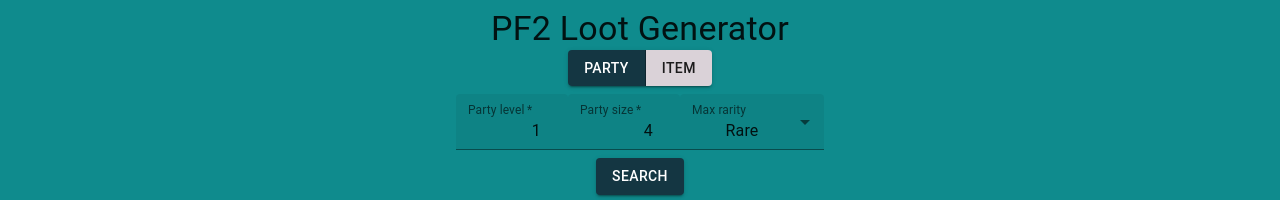
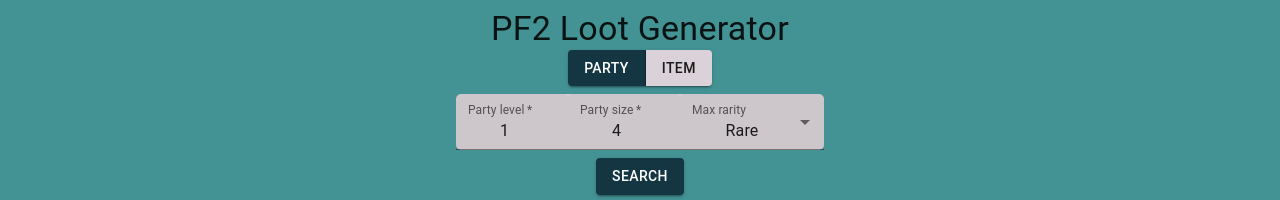
Before and after one commit to wolframowy/pf2lootgen, a React (Create React App) app in the folder front/: page / in a window 1280 px wide. Shown: the top 200 px of the page. Built offline with nearby package versions, Linux system fonts and the light colour scheme; no server answers.

Commit message:
change some themes and colors. make background less saturated

```diff
--- a/front/src/Components/CustomTextField.js
+++ b/front/src/Components/CustomTextField.js
@@ -1,7 +1,13 @@
-import {TextField, styled} from '@mui/material';
+import {TextField, styled, FormControl} from '@mui/material';
 
 const CustomTextField = styled(TextField)(({theme}) => ({
-  background: theme.palette.secondary.light,
+  background: theme.palette.secondary.main,
 }));
 
+const CustomFormControl = styled(FormControl)(({theme}) => ({
+  background: theme.palette.secondary.main,
+}));
+
+export {CustomTextField, CustomFormControl};
+
 export default CustomTextField;
--- a/front/src/LootGen/Filter/FilterItem.js
+++ b/front/src/LootGen/Filter/FilterItem.js
@@ -1,8 +1,10 @@
 import './../LootGen.scss';
 import React from 'react';
 import PropTypes from 'prop-types';
-import {TextField, Select, MenuItem,
-  FormControl, InputLabel} from '@mui/material';
+import {Select, MenuItem,
+  InputLabel} from '@mui/material';
+import {CustomTextField,
+  CustomFormControl} from '../../Components/CustomTextField';
 
 /**
  * FilterItem component containing filters for item search
@@ -23,8 +25,7 @@ function FilterItem(props) {
 
   return (
     <>
-      <TextField
-        color="secondary"
+      <CustomTextField
         variant="filled"
         className='text_field'
         id='item_lvl'
@@ -35,9 +36,11 @@ function FilterItem(props) {
         onFocus={(event) => {
           event.target.select();
         }}
-        inputProps={{style: {textAlign: 'end'}}}/>
-      <TextField
-        color="secondary"
+        sx={{
+          borderRadius: '5px 0 0 5px',
+        }}
+        inputProps={{style: {textAlign: 'center'}}}/>
+      <CustomTextField
         variant="filled"
         className='text_field'
         id='item_count'
@@ -48,8 +51,8 @@ function FilterItem(props) {
         onFocus={(event) => {
           event.target.select();
         }}
-        inputProps={{style: {textAlign: 'end'}}}/>
-      <FormControl variant="filled">
+        inputProps={{style: {textAlign: 'center'}}}/>
+      <CustomFormControl variant="filled">
         <InputLabel id='rarity_label'>Rarity</InputLabel>
         <Select color="secondary" className='select' id="rarity"
           labelId='rarity_label' label="Rarity"
@@ -58,8 +61,12 @@ function FilterItem(props) {
           <MenuItem value='u'>Uncommon</MenuItem>
           <MenuItem value='r'>Rare</MenuItem>
         </Select>
-      </FormControl>
-      <FormControl variant="filled">
+      </CustomFormControl>
+      <CustomFormControl
+        variant="filled"
+        sx={{
+          'borderRadius': '0 5px 5px 0',
+        }}>
         <InputLabel id='rarity_label'>Type</InputLabel>
         <Select color="secondary" className='select' id="type"
           labelId='rarity_label' label="Type"
@@ -67,7 +74,7 @@ function FilterItem(props) {
           <MenuItem value='p'>Permanent</MenuItem>
           <MenuItem value='c'>Consumable</MenuItem>
         </Select>
-      </FormControl>
+      </CustomFormControl>
     </>
   );
 };
--- a/front/src/LootGen/Filter/FilterParty.js
+++ b/front/src/LootGen/Filter/FilterParty.js
@@ -1,8 +1,9 @@
 import './../LootGen.scss';
 import React from 'react';
 import PropTypes from 'prop-types';
-import {TextField, Select, MenuItem,
-  FormControl, InputLabel} from '@mui/material';
+import {Select, MenuItem, InputLabel} from '@mui/material';
+import {CustomTextField,
+  CustomFormControl} from '../../Components/CustomTextField';
 
 /**
  * FilterParty component containing filters for party loot generation
@@ -21,8 +22,7 @@ function FilterParty(props) {
 
   return (
     <>
-      <TextField
-        color='secondary'
+      <CustomTextField
         variant='filled'
         className='text_field'
         id='pt_lvl'
@@ -33,9 +33,11 @@ function FilterParty(props) {
         onFocus={(event) => {
           event.target.select();
         }}
-        inputProps={{style: {textAlign: 'end'}}}/>
-      <TextField
-        color="secondary"
+        sx={{
+          borderRadius: '5px 0 0 5px',
+        }}
+        inputProps={{style: {textAlign: 'center'}}}/>
+      <CustomTextField
         variant="filled"
         className='text_field'
         id='pt_size'
@@ -46,17 +48,35 @@ function FilterParty(props) {
         onFocus={(event) => {
           event.target.select();
         }}
-        inputProps={{style: {textAlign: 'end'}}}/>
-      <FormControl variant="filled">
+        inputProps={{style: {textAlign: 'center'}}}/>
+      <CustomFormControl
+        variant="filled"
+        sx={{
+          'borderRadius': '0 5px 5px 0',
+          '& .MuiInput-underline:after': {
+            borderBottomColor: 'green',
+          },
+          '& .MuiOutlinedInput-root': {
+            '& fieldset': {
+              borderColor: 'red',
+            },
+            '&.Mui-focused fieldset': {
+              borderColor: 'green',
+            },
+            '&:hover fieldset': {
+              borderColor: 'yellow',
+            },
+          },
+        }}>
         <InputLabel id='rarity_label'>Max rarity</InputLabel>
-        <Select color="secondary" className='select' id="rarity"
+        <Select className='select' id="rarity"
           labelId='rarity_label' label="Max rarity"
           value={rarity} onChange={handleRarityChange}>
           <MenuItem value='c'>Common</MenuItem>
           <MenuItem value='u'>Uncommon</MenuItem>
           <MenuItem value='r'>Rare</MenuItem>
         </Select>
-      </FormControl>
+      </CustomFormControl>
     </>
   );
 };
--- a/front/src/theme.js
+++ b/front/src/theme.js
@@ -19,8 +19,14 @@ const themeOptions = {
       main: '#00a3d6',
     },
     background: {
-      default: '#0F8B8D',
+      default: '#449394',
       paper: '#DAD2D8',
+    },
+    custom: {
+      light: '#111111',
+      default: '#000000',
+      dark: '#666666',
+      contrastText: '#AAAAAA',
     },
   },
 };
```
